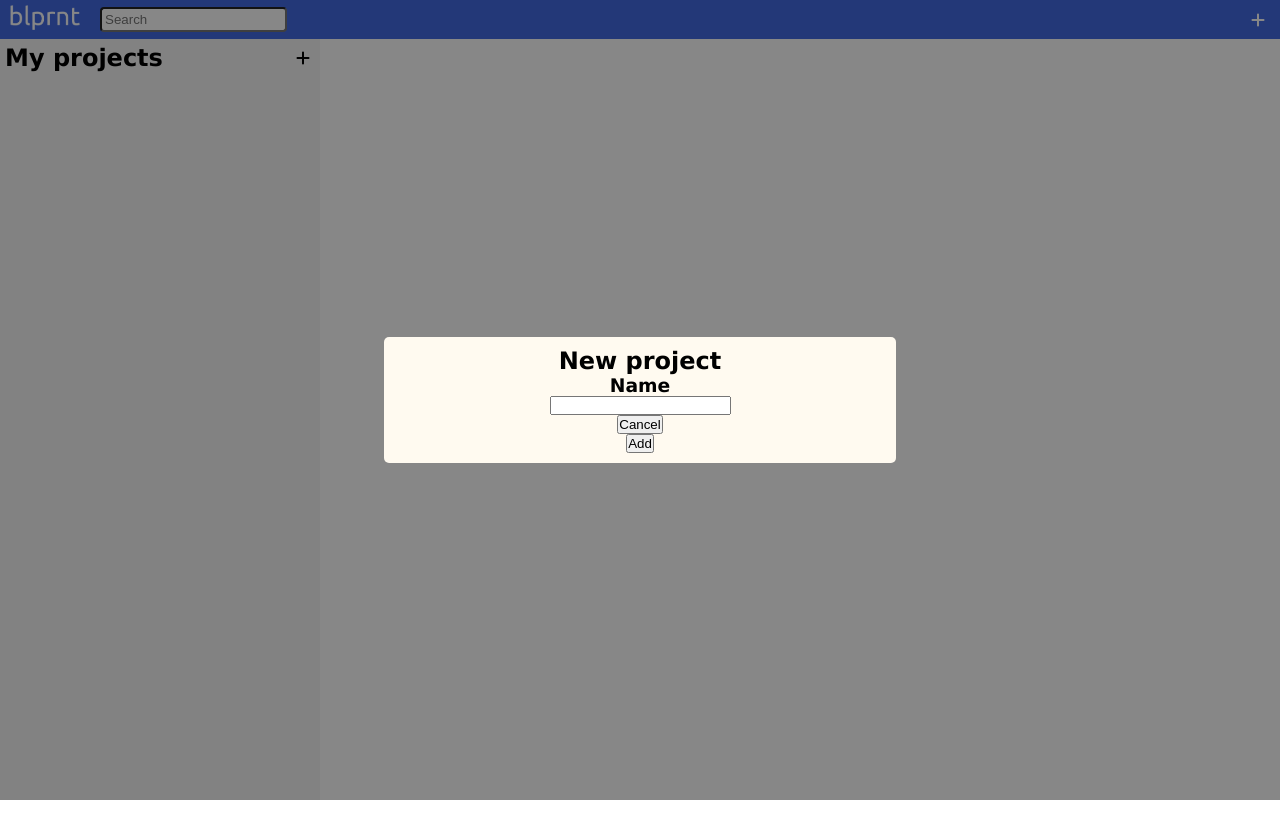
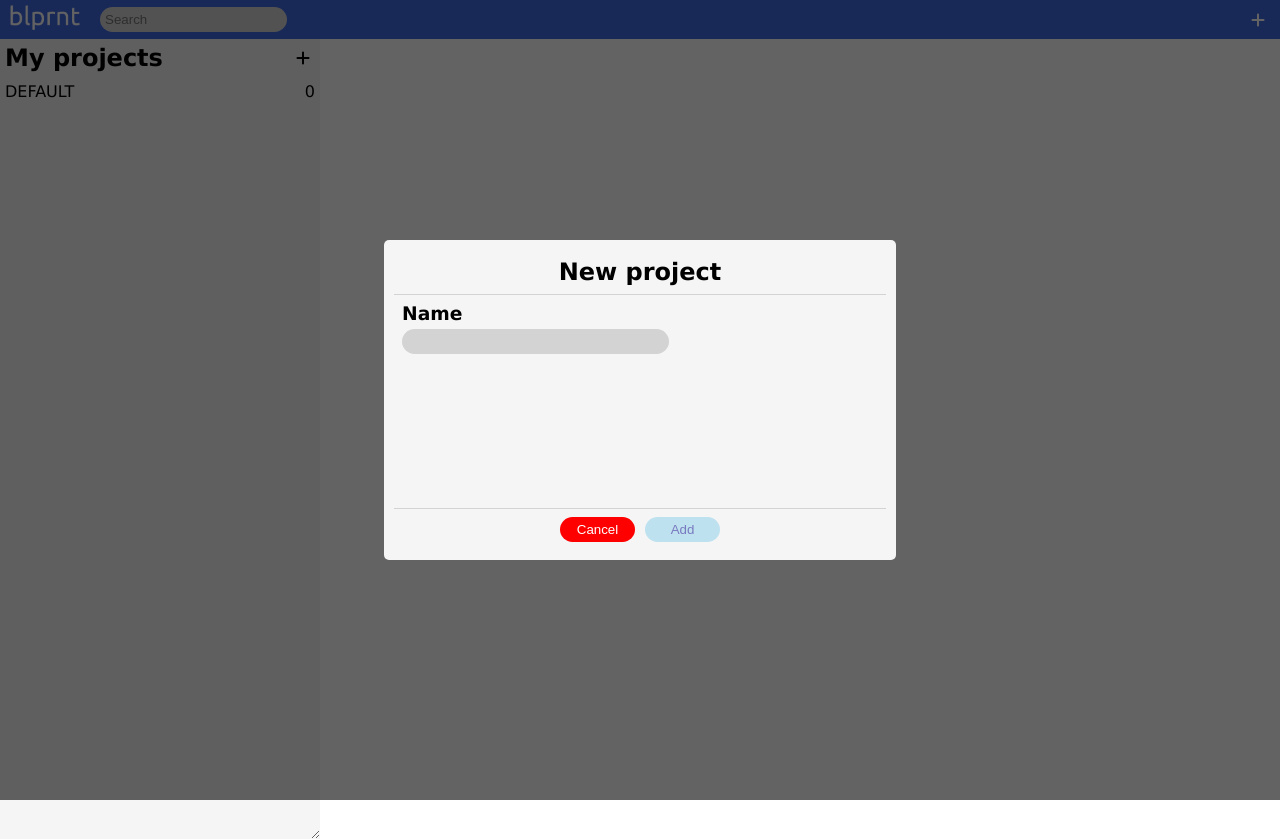
Before and after one commit to gabr1el1/blueprint, a website with bundled scripts: page dist/index.html in a window 1280 px wide. Both pictures are taken after a click on the icon 303 px from the left and 58 px from the top of the page. Before the commit the page ends 800 px from the top, so only its background shows below. Built offline with nearby package versions, Linux system fonts and the light colour scheme.

Commit message:
Displays projects
Just shows projects including the default one and new
ones created with the modal

```diff
--- a/src/DOM.js
+++ b/src/DOM.js
@@ -1,8 +1,10 @@
 import "./styles.css";
 import logoSrc from "./assets/logoShortWhite.png";
 import { myProjects } from "./logic";
+let myProj;
 
 function initialPage(){
+
     const content = document.querySelector("#content");
     const contentInfo = document.createElement("div");
     contentInfo.setAttribute("id","content-info");
@@ -41,8 +43,11 @@
     const logo = document.querySelector("#logo");
     logo.addEventListener("click",function(){
         const projList = document.querySelector("#project-list")
-        projList.classList.toggle("not-display");
+        projList.classList.toggle("hide");
     });
+
+    //myProj VARIABLE OBJECT CREATION
+    myProj = myProjects();
 
 }
 
@@ -55,33 +60,62 @@
     divModal.innerHTML =
     `
     <div class="inner-modal">
-        <div>
+        <div class="modal-title">
             <h2>New project</h2>
         </div>
-
-        <div>
-            <h3>Name</h3>
-            <input type="text">
+        <div class="modal-info">
+            <div>
+                <h3>Name</h3>
+                <input type="text" id="project-name" size="30" required>
+            </div>
         </div>
-        <div>
-            <button id="cancel-add-pr">Cancel</button>
-            <button id="conf-add-pr">Add</button>
+        <div class="modal-buttons">
+            <button id="cancel-add-pr" class="cancel-btn btn">Cancel</button>
+            <button id="conf-add-pr" class="conf-btn btn" >Add</button>
         </div>
     </div>
     `
 
     const showModal = function(){
         if(!activeModal){
+
+
+            //WE ADD THE MODAL TO THE PAGE
             document.querySelector("#content").appendChild(divModal);
+            //SAVE SOME DOM
+            const confBtn = document.querySelector("#conf-add-pr");
+            //VALIDATION
+            document.querySelector("#project-name").addEventListener("keyup",
+            validation);
+
             ////BINDINGS THE BUTTONS ONCE THE MODAL IS APPENDED ON DOCUMENT
-            document.querySelector("#conf-add-pr").addEventListener("click",
-            removeModal);
+            confBtn.disabled = true;
+            confBtn.addEventListener("click",
+            function(){
+                const projectName = document.querySelector("#project-name").value;
+                addProj(projectName);
+            });
+
             document.querySelector("#cancel-add-pr").addEventListener("click",
             removeModal);
-
+            ////
             activeModal=true;
         }
-
+    }
+    const validation = function(){
+        let valid = false;
+        const confBtn = document.querySelector("#conf-add-pr");
+        const projNameInpt = document.querySelector("#project-name");
+        if(projNameInpt.value.length>0){
+            valid = true;
+        }else{
+            valid=false;
+        }
+        if(valid){
+            confBtn.disabled = false;
+        }else{
+            confBtn.disabled = true;
+        }
     }
 
     const removeModal = function(){
@@ -89,12 +123,31 @@
         activeModal=false;
     }
 
+    const addProj = function(projName){
+        myProj.addProject(projName);
+    }
+
     return {showModal};
 }
 
 const showProjects = function(projectList){
-projectList.forEach(element => {
-});
+    let projectsItems;
+    if(document.querySelector("#projects-items")===null){
+        projectsItems = document.createElement("ul");
+        projectsItems.setAttribute("id","projects-items");
+    }else{
+        projectsItems = document.querySelector("#projects-items");
+    }
+    projectsItems.innerHTML = "";
+    projectList.forEach((item,index) => {
+        const itemProj = document.createElement("li");
+        itemProj.innerHTML = `
+        <span>${item.name}</span><span title="${item.todos.length} todos">${item.todos.length}</span>
+        `;
+        itemProj.addEventListener("click",()=>console.log(index));
+        projectsItems.appendChild(itemProj);
+    });
+    document.querySelector("#project-list").appendChild(projectsItems);
 }
 
 export {initialPage,showProjects};
--- a/src/index.js
+++ b/src/index.js
@@ -1,4 +1,3 @@
-import { myProjects,todoItem} from "./logic.js";
 import { initialPage } from "./DOM.js";
 
 initialPage();
--- a/src/logic.js
+++ b/src/logic.js
@@ -13,15 +13,17 @@
     return {name, todos};
 }
 
-const myProjects = (function(){
+const myProjects = function(){
     let projects = [];
 
     const addProject = function(prName){
         projects.push(project(prName));
         showProjects(projects);
     }
+
     addProject("DEFAULT");
+
     return {addProject}
-})();
+}
 
 export {myProjects};
--- a/src/styles.css
+++ b/src/styles.css
@@ -49,11 +49,6 @@
     height: auto;
 }
 
-header input{
-    padding: 3px;
-    border-radius: 4px;
-}
-
 #project-list{
     flex: 1;
     display: flex;
@@ -61,7 +56,10 @@
     background: whitesmoke;
     resize: horizontal;
     list-style-type: none;
-    transition: display 0.4s ease;
+    transition: all 0.4s linear;
+    animation: fadeIn 1s;
+    overflow-y: auto;
+    height: 100vh;
 }
 
 #project-list li{
@@ -79,12 +77,11 @@
     background: lightgrey;
 }
 
-#project-list.not-display{
+#project-list.hide{
     display: none;
 }
 
 li i{
-    transition: background 0.4s ease;
     padding: 5px;
     border-radius: 3px;
 }
@@ -104,18 +101,70 @@
     align-items: center;
     width: 100%;
     height: 100%;
-    background-color: rgba(0, 0, 0, 0.471);
+    background-color: rgba(0, 0, 0, 0.611);
 }
 .inner-modal{
+    display: flex;
+    flex-direction: column;
     padding: 10px;
     border-radius: 5px;
-    background: floralwhite;
+    background:whitesmoke;
     width: clamp(200px, 40%, 600px);
+    height: 40vh;
+}
+.inner-modal > div{
+    padding: 8px;
+
+}
+input{
+    border: none;
+    background: lightgray;
+    border-radius: 95px;
+    padding: 5px;
+}
+.inner-modal > .modal-title, .modal-buttons{
+    display: flex;
+    justify-content: center;
+    gap: 10px;
+}
+.inner-modal > .modal-title{
+    border-bottom: thin solid lightgrey;
+}
+.inner-modal > .modal-info{
+    flex: 1;
+    overflow: auto;
+    border-bottom: thin solid lightgrey;
+}
+.inner-modal > .modal-info > div > *{
+    margin-bottom: 5px;
 }
 
-.inner-modal > div{
-    display: flex;
-    flex-direction: column;
-    justify-content: center;
-    align-items: center;
+.modal-buttons > button{
+    width: 75px;
+    padding: 5px 8px;
+
 }
+.btn{
+    text-align: center;
+    border-radius: 100px;
+    border: none;
+    transition: all 0.4s ease;
+}
+.btn:disabled{
+    opacity: 0.5;
+}
+.cancel-btn{
+    color: white;
+    background: red;
+}
+
+.conf-btn{
+    color: darkblue;
+    background: skyblue;
+}
+i{
+    transition: all 0.4s ease;
+}
+i:hover{
+    filter: invert(1);
+}
```
Also changed, not shown: dist/main.js.
